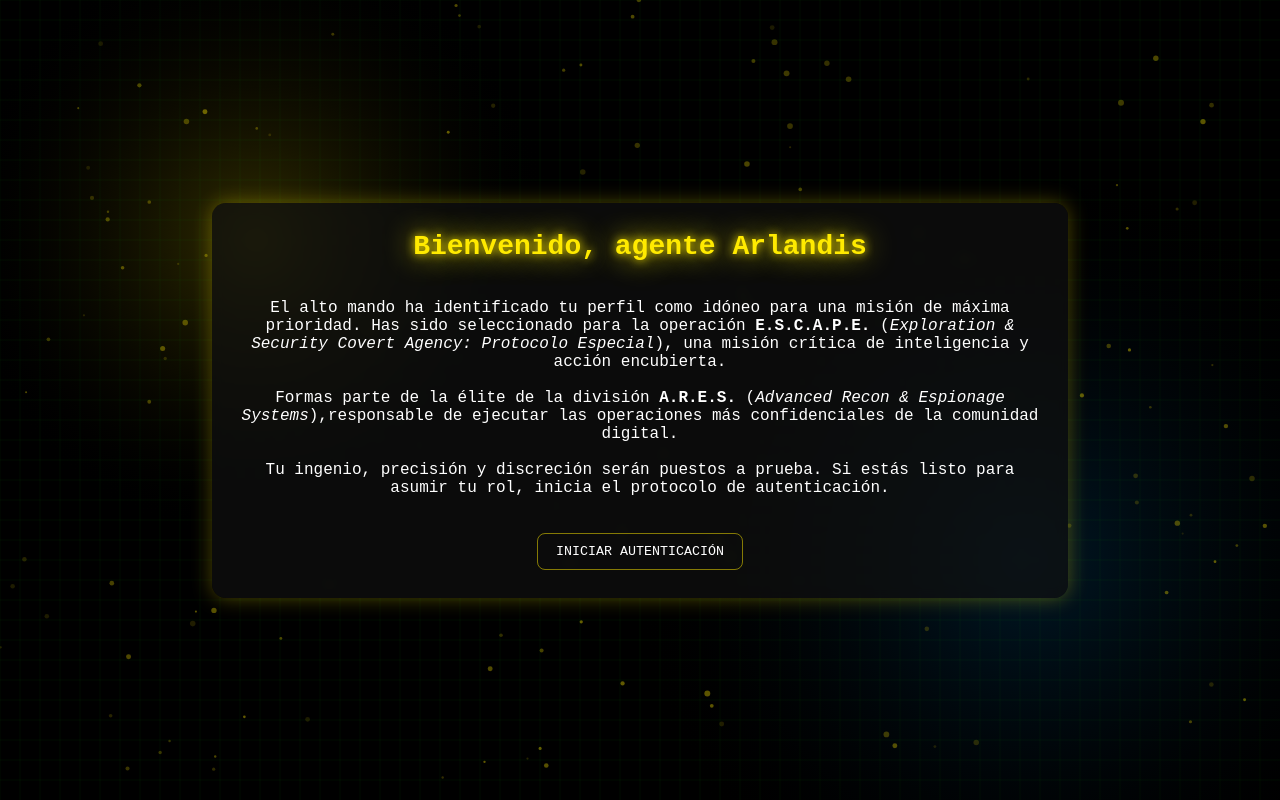
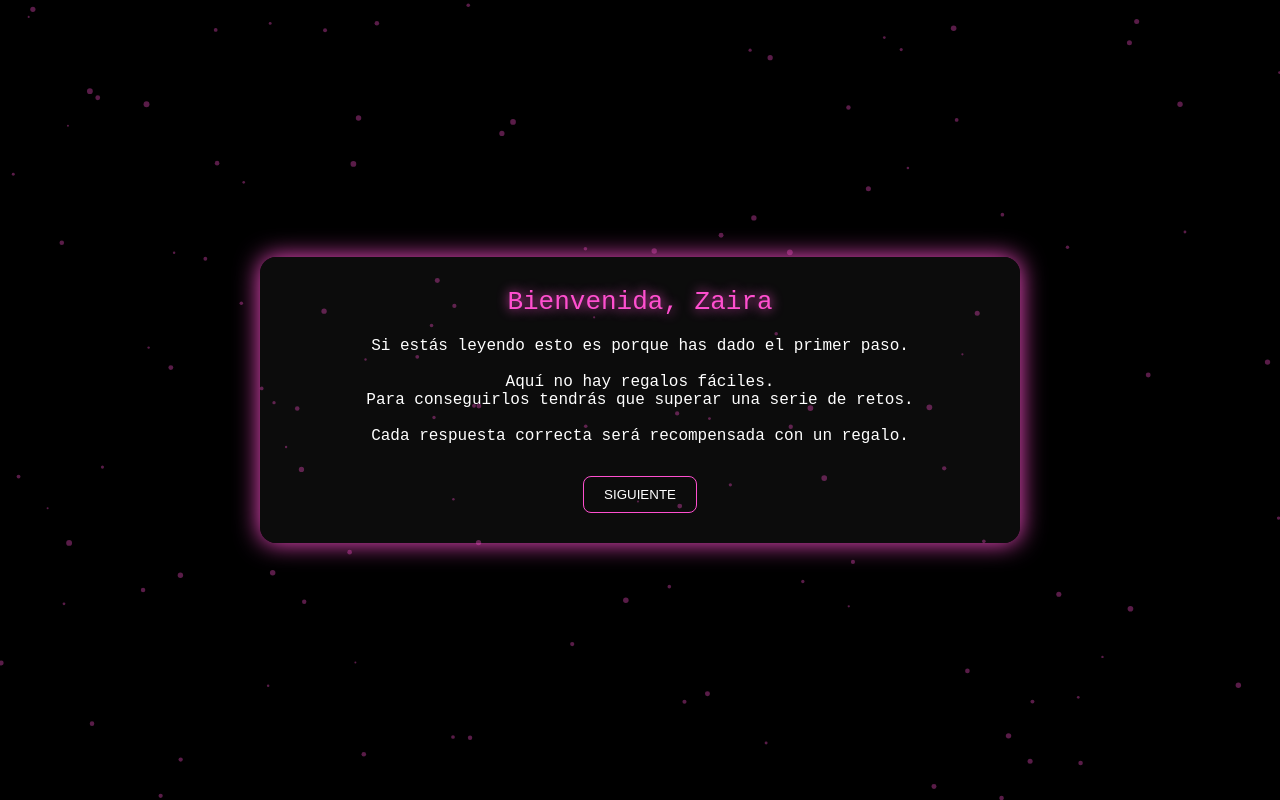
Before and after one commit to earldav/AppRegaloEscapeRoom, a plain HTML site: page index.html in a window 1280 px wide. Drawn offline with Linux system fonts and the light colour scheme.

Commit message:
Update index.html

```diff
--- a/index.html
+++ b/index.html
@@ -3,12 +3,13 @@
 <head>
 <meta charset="utf-8" />
 <meta name="viewport" content="width=device-width,initial-scale=1" />
-<title>Operación E.S.C.A.P.E. — Protocolo A.R.E.S.</title>
+<title>Gimcana del Amigo Invisible</title>
+
 <style>
 :root{
   --bg:#000;
   --text:#fff;
-    --accent:#ffea00;
+  --accent:#ff4fcf;
   --panel:#111;
 }
 
@@ -16,301 +17,238 @@
   height:100%;
   margin:0;
   font-family:"Courier New",monospace;
+  background:#000;
   color:var(--text);
   overflow:hidden;
-    position: relative;
-    background: #000;
 }
 
 .screen{
   position:absolute;
   inset:0;
   display:flex;
-    flex-direction:column;
   justify-content:center;
   align-items:center;
   text-align:center;
-    padding:20px;
   opacity:0;
   pointer-events:none;
-    transition:opacity 1s ease;
+  transition:opacity 0.8s;
 }
+
 .screen.active{
   opacity:1;
   pointer-events:auto;
 }
 
 .panel{
-    background: rgba(17,17,17,0.7); /* semi-transparente */
-    backdrop-filter: blur(6px);
-    border-radius:14px;
-    padding:28px;
-    max-width:800px;
+  background:rgba(17,17,17,0.75);
+  backdrop-filter:blur(6px);
+  padding:30px;
+  border-radius:16px;
   width:90%;
-    box-shadow:0 0 20px rgba(255,234,0,0.3);
+  max-width:700px;
+  box-shadow:0 0 25px var(--accent);
 }
 
 .title{
-    font-size:28px;
-    font-weight:bold;
+  font-size:26px;
   color:var(--accent);
-    text-shadow:0 0 10px var(--accent),0 0 30px var(--accent);
-    margin-bottom:16px;
-    display:inline-block;
-    min-height:36px;
-  }
-
-  .important{
-    color:var(--text);
-    font-weight:bold;
+  margin-bottom:20px;
+  text-shadow:0 0 12px var(--accent);
 }
 
 button{
   background:transparent;
-    border:1px solid rgba(255,234,0,0.5);
+  border:1px solid var(--accent);
   color:var(--text);
-    padding:10px 18px;
+  padding:10px 20px;
   border-radius:8px;
   cursor:pointer;
-    font-family:inherit;
-    margin-top:20px;
-    transition:0.2s;
-  }
-  button:hover{
-    border-color:rgba(255,234,0,0.9);
-    text-shadow:0 0 8px var(--accent);
-  }
-
-  pre{
-    background:#000;
-    padding:18px;
-    border-radius:8px;
-    color:var(--text);
-    font-size:16px;
-    line-height:1.6;
-    white-space:pre-wrap;
-    margin-top:12px;
+  margin-top:15px;
 }
 
 input{
   background:#000;
-    border:1px solid rgba(255,234,0,0.4);
+  border:1px solid var(--accent);
   color:var(--text);
-    padding:6px 10px;
+  padding:8px;
   border-radius:6px;
-    font-family:inherit;
-    width:180px;
-    margin-top:12px;
+  width:200px;
+  text-align:center;
+  margin-top:10px;
 }
 
-  .ok{color:#b8ff90; font-weight:bold;}
-  .fail{color:#ff8080; font-weight:bold;}
-  .fade{animation:fadeIn 2s ease forwards;}
-  @keyframes fadeIn{from{opacity:0;}to{opacity:1;}}
+.ok{color:#b8ff90;font-weight:bold;}
+.fail{color:#ff8080;font-weight:bold;}
+
+canvas {
+  position:fixed;   /* que ocupe toda la pantalla */
+  top:0;
+  left:0;
+  width:100%;
+  height:100%;
+  z-index:0;        /* debajo de todo */
+  pointer-events:none; /* no bloquea botones ni inputs */
+}
+
+@media (max-width: 600px) {
+  .panel {
+    width: auto;          /* que respete el max-width pero no sea 100% */
+    margin: 0 15px;       /* margen lateral para separarlo de los bordes */
+    padding: 25px 20px;   /* un poquito más de espacio dentro */
+  }
+}
 </style>
 </head>
+
 <body>
 
-<!-- PANTALLA 1 -->
-<div id="screen1" class="screen active">
+<!-- PANTALLA INICIO -->
+<div id="s1" class="screen active">
   <div class="panel">
-    <div class="title" data-text="Bienvenido, agente Arlandis"></div>
-    <p>El alto mando ha identificado tu perfil como idóneo para una misión de máxima prioridad. Has sido seleccionado para la operación <span class="important">E.S.C.A.P.E.</span>
-    (<em>Exploration & Security Covert Agency: Protocolo Especial</em>), una misión crítica de inteligencia y acción encubierta.<br><br>
-    Formas parte de la élite de la división <span class="important">A.R.E.S.</span>
-    (<em>Advanced Recon & Espionage Systems</em>),responsable de ejecutar las operaciones más confidenciales de la comunidad digital.<br><br>
-    Tu ingenio, precisión y discreción serán puestos a prueba. Si estás listo para asumir tu rol, inicia el protocolo de autenticación.</p>
-    <button id="startBtn">INICIAR AUTENTICACIÓN</button>
+    <div class="title">Bienvenida, Zaira</div>
+    <p>
+      Si estás leyendo esto es porque has dado el primer paso.<br><br>
+      Aquí no hay regalos fáciles.<br>
+      Para conseguirlos tendrás que superar una serie de retos.<br><br>
+      Cada respuesta correcta será recompensada con un regalo.
+    </p>
+    <button onclick="go(6)">SIGUIENTE</button>
   </div>
 </div>
 
-<!-- PANTALLA 2 -->
-<div id="screen2" class="screen">
+<!-- RETO -->
+<div id="s2" class="screen">
   <div class="panel">
-    <div class="title" data-text="Autenticación de agente"></div>
-    <p>Agente Arlandis, tu acceso depende de tu capacidad de descifrar códigos y mantener la concentración.<br>
-    Decodifica con precisión el siguiente mensaje binario y demuestra que estás listo para continuar con la operación.</p>
-    <div class="intel-message" style="color:#ffea00; font-size:13px; margin-top:10px; opacity:0.7;">
-      💡 Los agentes veteranos descubrieron que una ligera alteración del entorno puede activar atajos en el protocolo.
-    </div>
+    <div class="title" id="retoTitulo"></div>
+    <p id="retoTexto"></p>
 
-    <pre id="bin">01010110 01000101 00100000 01000001 01001100 00100000 01000011 01001111 01000011 01001000 01000101</pre>
+    <input id="respuesta" placeholder="Introduce la clave">
+    <br>
+    <button onclick="comprobar()">VERIFICAR</button>
 
-    <button id="hintBtn">SOLICITAR AYUDA</button>
-    <div id="hintText" style="display:none;margin-top:10px;">
-      💡 Pista: Cada bloque de 8 dígitos representa un carácter ASCII. Concéntrate, agente.
-    </div>
-
-    <div style="margin-top:15px;">
-      <input type="text" id="answer" placeholder="Introduce el texto..."/>
-      <button id="checkBtn">VERIFICAR</button>
-    </div>
-
-    <div id="revealBox" style="margin-top:20px;"></div>
+    <div id="resultado" style="margin-top:15px;"></div>
   </div>
 </div>
 
-<!-- PANTALLA 3 -->
-<div id="screen3" class="screen">
+<!-- INSTRUCCIONES -->
+<div id="s6" class="screen">
   <div class="panel">
-    <div class="title" data-text="Identidad confirmada"></div>
-    <p class="fade" id="finalText">
-      Excelente, <strong>Agente Arlandis</strong>.<br><br>
-      Tu identidad ha sido verificada con éxito.<br>
-      Todas las credenciales y acceso al protocolo están activas.<br><br>
-      Dirígete al vehículo asignado. Allí encontrarás un sobre sellado con tu siguiente misión.<br>
-      Mantén discreción absoluta y sigue las instrucciones con precisión.<br><br>
-      <span class="important">Transmisión finalizada. Buena suerte, Agente.</span>
+    <div class="title">Instrucciones</div>
+    <p>
+      1. Lee atentamente cada reto que se encuentra en los sobres negros.<br><br>
+      2. Resuelve la prueba para obtener la clave.<br><br>
+      3. Introduce la clave en el sistema.<br><br>
+      4. Si es correcta, podrás abrir el regalo con el número que coincide con el del reto que acabas de cumplir.<br><br>
+      5. Continúa hasta completar todos los retos.
     </p>
+    <button onclick="go(2)">INICIAR JUEGO</button>
   </div>
 </div>
 
-<!-- Canvas dinámico de fondo -->
-<canvas id="bgCanvas"></canvas>
+<!-- FINAL -->
+<div id="s3" class="screen">
+  <div class="panel">
+    <div class="title">Caso resuelto</div>
+    <p>
+      Has resuleto cada pista.<br>
+      Ahora es hora de descubrir quién está detrás de todo esto para poder abrir tu último regalo.
+    </p>
+    <input id="culpable" placeholder="Nombre del culpable">
+    <br>
+    <button onclick="final()">DESCUBRIR</button>
+    <div id="finalMsg" style="margin-top:15px;"></div>
+  </div>
+</div>
+
+<canvas id="bg"></canvas>
 
 <script>
-window.onload=function(){
-  // Efecto letra por letra en títulos
-  document.querySelectorAll('.title').forEach(title=>{
-    const text = title.dataset.text;
-    let i=0;
-    function type(){
-      if(i<text.length){
-        title.textContent+=text[i];
-        i++;
-        setTimeout(type, 60);
-      }
-    }
-    type();
-  });
+let reto = 1;
 
-  // -----------------------
-  // FONDO DINÁMICO DE MISION SECRETA
-  const canvas = document.getElementById('bgCanvas');
-  const ctx = canvas.getContext('2d');
-  let width = canvas.width = window.innerWidth;
-  let height = canvas.height = window.innerHeight;
-
-  window.addEventListener('resize', () => {
-    width = canvas.width = window.innerWidth;
-    height = canvas.height = window.innerHeight;
-  });
-
-  const numParticles = 150;
-  const particles = [];
-
-  for(let i=0;i<numParticles;i++){
-    particles.push({
-      x: Math.random()*width,
-      y: Math.random()*height,
-      vx: (Math.random()-0.5)*0.3,
-      vy: - (0.2 + Math.random()*0.5),
-      size: Math.random()*2+1,
-      alpha: Math.random()*0.3+0.1
-    });
-  }
-
-  function animate(){
-    ctx.clearRect(0,0,width,height);
-
-    // Gradientes de luz sutiles
-    const gradient1 = ctx.createRadialGradient(width*0.2,height*0.3,0,width*0.2,height*0.3,300);
-    gradient1.addColorStop(0,'rgba(255,234,0,0.2)');
-    gradient1.addColorStop(1,'transparent');
-    ctx.fillStyle = gradient1;
-    ctx.fillRect(0,0,width,height);
-
-    const gradient2 = ctx.createRadialGradient(width*0.8,height*0.7,0,width*0.8,height*0.7,400);
-    gradient2.addColorStop(0,'rgba(0,160,255,0.15)');
-    gradient2.addColorStop(1,'transparent');
-    ctx.fillStyle = gradient2;
-    ctx.fillRect(0,0,width,height);
-
-    // Partículas
-    for(let p of particles){
-      p.x += p.vx;
-      p.y += p.vy;
-
-      if(p.y < -p.size){ p.y = height + p.size; p.x = Math.random()*width; }
-      if(p.x < 0) p.x = width;
-      if(p.x > width) p.x = 0;
-
-      ctx.fillStyle = `rgba(255,234,0,${p.alpha})`;
-      ctx.beginPath();
-      ctx.arc(p.x,p.y,p.size,0,Math.PI*2);
-      ctx.fill();
-    }
-
-    // Grid verde tenue (sala de comando)
-    ctx.strokeStyle = 'rgba(0,255,0,0.05)';
-    ctx.lineWidth = 1;
-    const gridSize = 20;
-    for(let x=0;x<width;x+=gridSize){
-      ctx.beginPath(); ctx.moveTo(x,0); ctx.lineTo(x,height); ctx.stroke();
-    }
-    for(let y=0;y<height;y+=gridSize){
-      ctx.beginPath(); ctx.moveTo(0,y); ctx.lineTo(width,y); ctx.stroke();
-    }
-
-    requestAnimationFrame(animate);
-  }
-  animate();
-  // -----------------------
-
-  const s1=document.getElementById('screen1');
-  const s2=document.getElementById('screen2');
-  const s3=document.getElementById('screen3');
-  const startBtn=document.getElementById('startBtn');
-  const hintBtn=document.getElementById('hintBtn');
-  const hintText=document.getElementById('hintText');
-  const checkBtn=document.getElementById('checkBtn');
-  const answer=document.getElementById('answer');
-  const reveal=document.getElementById('revealBox');
-
-  function showScreen(target){
-    [s1,s2,s3].forEach(s=>s.classList.remove('active'));
-    target.classList.add('active');
-  }
-
-  startBtn.onclick=()=>{ showScreen(s2); };
-  hintBtn.onclick=()=>{ hintText.style.display='block'; hintBtn.disabled=true; };
-
-  checkBtn.onclick=()=>{
-    const val=answer.value.trim().toUpperCase().replace(/\s+/g,'');
-    if(val==="VEALCOCHE"){
-      reveal.innerHTML="<div class='ok'>✅ Código aceptado. Acceso concedido...</div>";
-      setTimeout(()=>showScreen(s3),1500);
-    } else {
-      reveal.innerHTML="<div class='fail'>❌ Código incorrecto. Inténtalo de nuevo.</div>";
+const retos = {
+  1:{
+    titulo:"RETO 1",
+    texto:"Alguien dejó algo a medio cubrir, confiando en que supieras mirar más allá de la superficie.Rasca con cuidado.Reúne las letras.Forma la palabra correcta e introdúcela.",
+    clave:"skincare"
+  },
+  2:{
+    titulo:"RETO 2",
+    texto:"Lo que buscas permanece oculto hasta que se dan ciertas condiciones. Observa bien lo que se oculta y déjate guiar.",
+    clave:"glow"
+  },
+  3:{
+    titulo:"RETO 3",
+    texto:"Algunas cosas solo se revelan cuando se combinan.",
+    clave:"023"
   }
 };
 
-  // Easter Egg: Sacudir móvil
-  if(window.DeviceMotionEvent){
-    let lastX=null,lastY=null,lastZ=null;
-    let shakeCount=0;
-    const shakeThreshold=18;
-    const secretMsg="⚠️ CANAL SECRETO ACTIVADO ⚠️\n\nBuen instinto, agente Arlandis.\nSolución: 86 69 32 65 76 32 67 79 67 72 69.\nMantén la discreción.";
-    window.addEventListener('devicemotion',function(e){
-      const acc=e.accelerationIncludingGravity;
-      if(!acc) return;
-      if(lastX===null){lastX=acc.x; lastY=acc.y; lastZ=acc.z; return;}
-      const delta=Math.abs(acc.x-lastX)+Math.abs(acc.y-lastY)+Math.abs(acc.z-lastZ);
-      if(delta>shakeThreshold){
-        shakeCount++;
-        if(shakeCount>=2){
-          alert(secretMsg);
-          shakeCount=0;
+function go(n){
+  document.querySelectorAll('.screen').forEach(s=>s.classList.remove('active'));
+  document.getElementById('s'+n).classList.add('active');
+  if(n===2) cargarReto();
 }
-      } else {
-        if(shakeCount>0) shakeCount=Math.max(0,shakeCount-0.05);
+
+function cargarReto(){
+  document.getElementById('retoTitulo').textContent = retos[reto].titulo;
+  document.getElementById('retoTexto').textContent = retos[reto].texto;
+  document.getElementById('respuesta').value="";
+  document.getElementById('resultado').innerHTML="";
 }
-      lastX=acc.x; lastY=acc.y; lastZ=acc.z;
-    });
+
+function comprobar(){
+  const val = document.getElementById('respuesta').value.toLowerCase().replace(/\s+/g,'');
+  if(val === retos[reto].clave){
+    document.getElementById('resultado').innerHTML =
+      "<div class='ok'>✔ Correcto. Puedes abrir el regalo.</div>";
+    reto++;
+    if(retos[reto]){
+      setTimeout(cargarReto,1500);
+    }else{
+      setTimeout(()=>go(3),1500);
     }
-  // Consola para curiosos
-  window.ARES={status:()=>alert("Agente Arlandis, autenticación pendiente. Decodifica el mensaje binario.")};
-};
+  }else{
+    document.getElementById('resultado').innerHTML =
+      "<div class='fail'>✖ Incorrecto. Inténtalo otra vez.</div>";
+  }
+}
+
+function final(){
+  const val=document.getElementById('culpable').value.toLowerCase().trim();
+  if(val==="elisa"){
+    document.getElementById('finalMsg').innerHTML =
+      "<div class='ok'>🎁 Caso cerrado. Puedes abrir el último regalo.</div>";
+  }else{
+    document.getElementById('finalMsg').innerHTML =
+      "<div class='fail'>No es correcto… piensa quién haría todo esto.</div>";
+  }
+}
+
+/* Fondo rosa partículas */
+const c=document.getElementById('bg'),ctx=c.getContext('2d');
+let w=c.width=innerWidth,h=c.height=innerHeight;
+window.onresize=()=>{w=c.width=innerWidth;h=c.height=innerHeight;}
+
+const p=Array.from({length:120},()=>({
+  x:Math.random()*w,
+  y:Math.random()*h,
+  v:(Math.random()*0.6)+0.2,
+  s:Math.random()*2+1
+}));
+
+function anim(){
+  ctx.clearRect(0,0,w,h);
+  for(let a of p){
+    a.y-=a.v;
+    if(a.y<0)a.y=h;
+    ctx.fillStyle="rgba(255,79,207,0.35)";
+    ctx.beginPath();
+    ctx.arc(a.x,a.y,a.s,0,Math.PI*2);
+    ctx.fill();
+  }
+  requestAnimationFrame(anim);
+}
+anim();
 </script>
 </body>
 </html>
```
Lines whose indentation alone changed are shown as unchanged.
